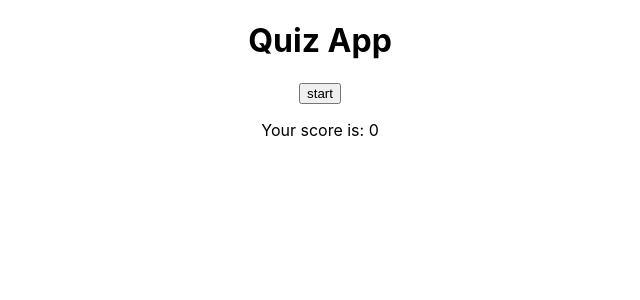
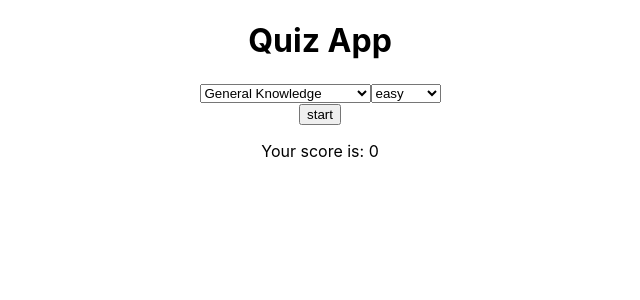
Before and after one commit to saoud-ahmed-khan/quiz-app-typeScript, a React (Create React App) app: page / in a window 1280 px wide. Shown: the top 300 px of the page, without its empty margins (320-960 px from the left). Built offline with nearby package versions, Linux system fonts and the light colour scheme.

Commit message:
adding select

```diff
--- a/src/App.tsx
+++ b/src/App.tsx
@@ -16,7 +16,8 @@ function App() {
   const [number, setNumber] = useState(0);
   const [gameOver, setGameOver] = useState(true);
   const [score, setScore] = useState(0);
-
+  const [catagory,SetCatagory]= useState()
+  var ComboVal:number=8;
   const total: number = 10;
 
 
@@ -64,10 +65,30 @@ function App() {
     }
   }
    console.log(number)
-
+   const catagories:string[]=["General Knowledge","Books","Film","Music","Musical & Theatres","Television","Video Game","Board Game","Science And Nature","Computer","Mathamatics","Mythology","Sports","Geography","History","Politics","Arts","Celebrities","Animals","Vehicals","Comics","Gadgets","Japnese Anime & Manga","Cartoon & Animations"]
   return (
     <div className="App">
       <h1>Quiz App</h1>
+      <div>
+        <select>
+          {
+            catagories.map((cats)=>
+            {
+              return (
+                <option key={ComboVal=ComboVal+ 1}  value={ComboVal=ComboVal+ 1}>{cats}</option>
+             )
+            })
+          }
+        </select>
+        <select name="example">
+        <option>{Difficulty.EASY}</option>
+        <option>{Difficulty.MEDIUM}</option>
+        <option>{Difficulty.HARD}</option>
+
+
+        </select>
+      </div>
+
       {gameOver || UserAnswer.length === total ? (
         <button onClick={fetchData}> start </button>) : null}
       { <p>Your score is: {score}</p>}
```
Also changed, not shown: 1 other file (tests, documents, lock files or other folders).
